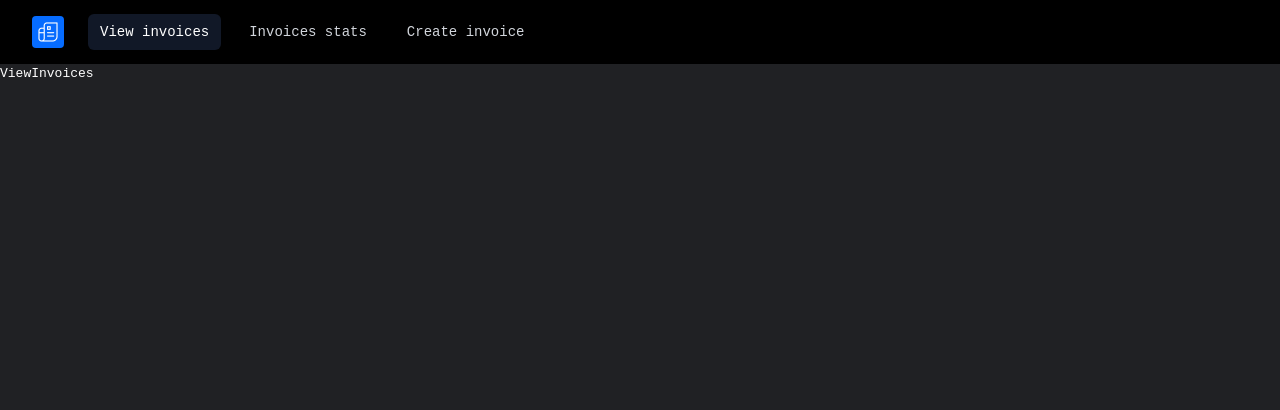
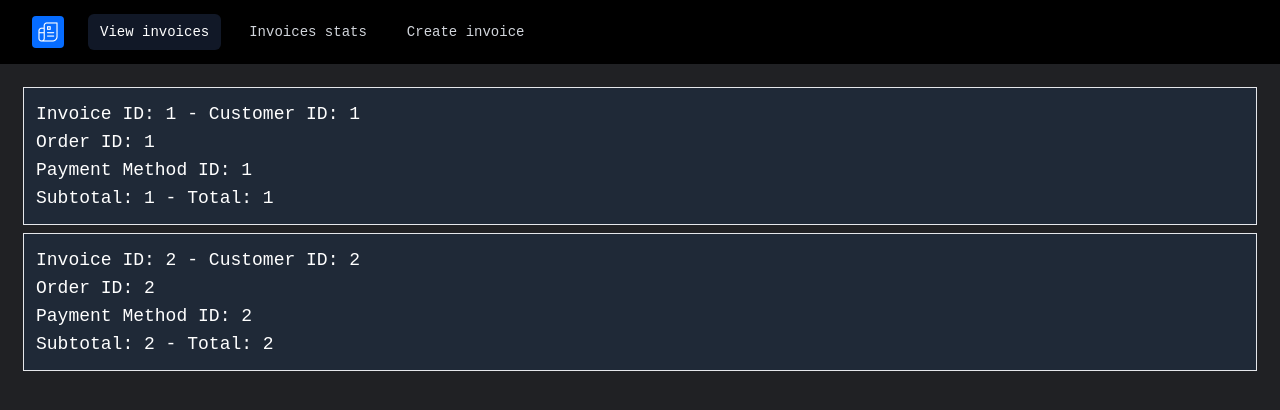
Before and after one commit to Diego-Hiriart/AppsDistrib-HCEG-GUI, a React (Create React App) app: page /invoice in a window 1280 px wide. Shown: the top 410 px of the page. Built offline with nearby package versions, Linux system fonts and the light colour scheme.

Commit message:
Add invoices listing and full view per invoice

```diff
--- a/src/components/invoice/FullInvoice.jsx
+++ b/src/components/invoice/FullInvoice.jsx
@@ -1,5 +1,69 @@
-import React from "react";
+import React, { useEffect, useState } from "react";
+import { MAIN_API_URL } from "../../utils/api";
+import { fetchApi } from "../../utils/fetchApi";
 
-export const FullInvoice = () => {
-  return <div>FullInvoice</div>;
+export const FullInvoice = ({ invoice }) => {
+  const [customer, setCustomer] = useState();
+  // const [order, setOrder] = useState();
+
+  useEffect(() => {
+    async function getCustomer(id) {
+      const response = await fetchApi(
+        MAIN_API_URL + "customers/search?id=" + id
+      );
+      return response.ok ? setCustomer(response.data) : setCustomer(undefined);
+    }
+
+    // async function getOrder(id) {
+    //   const response = await fetchApi(
+    //     MAIN_API_URL + "order-item/search?id=" + id
+    //   );
+    //   return response.ok ? response.data : undefined;
+    // }
+
+    getCustomer(invoice.customerId);
+  }, [invoice.customerId]);
+
+  return invoice && customer ? (
+    <div className="border text-lg p-3 mt-5 mx-20 bg-gray-900">
+      <p>Invoice ID: {invoice.invoiceId}</p>
+
+      <br />
+
+      <p>Customer</p>
+      <div className="flex gap-5 justify-between flex-wrap">
+        <p>Full name: {customer.fullName}</p>
+        <p>ID Document: {customer.idDocument}</p>
+        <p>Phone: {customer.phone}</p>
+        <p>Email: {customer.email}</p>
+        <p>Birth Date: {customer.birthDate}</p>
+        <p>Address: {customer.address}</p>
+      </div>
+
+      <br />
+
+      <p>Order</p>
+      <div className="flex gap-5 justify-between flex-wrap">
+        <p>Full name: {customer.fullName}</p>
+        <p>ID Document: {customer.idDocument}</p>
+        <p>Phone: {customer.phone}</p>
+        <p>Email: {customer.email}</p>
+        <p>Birth Date: {customer.birthDate}</p>
+        <p>Address: {customer.address}</p>
+      </div>
+
+      <br />
+
+      <p>Payment Method: {invoice.invoiceId}</p>
+
+      <br />
+      <div className="flex gap-5 justify-between flex-wrap">
+        <p>Subtotal: {invoice.subtotal}</p>
+        <p>Tax: {invoice.tax}</p>
+        <p>Total: {invoice.total}</p>
+      </div>
+    </div>
+  ) : (
+    ""
+  );
 };
--- a/src/components/invoice/InvoiceItem.jsx
+++ b/src/components/invoice/InvoiceItem.jsx
@@ -1,5 +1,19 @@
 import React from "react";
 
-export const InvoiceItem = () => {
-  return <section>asdadasd</section>;
+export const InvoiceItem = ({ invoice }) => {
+  return invoice ? (
+    <>
+      <li>
+        {"Invoice ID: " +
+          invoice.invoiceId +
+          " - Customer ID: " +
+          invoice.customerId}
+      </li>
+      <li>{"Order ID: " + invoice.orderId}</li>
+      <li>{"Payment Method ID: " + invoice.paymentMethodId}</li>
+      <li>{"Subtotal: " + invoice.subtotal + " - Total: " + invoice.total}</li>
+    </>
+  ) : (
+    ""
+  );
 };
--- a/src/index.css
+++ b/src/index.css
@@ -16,3 +16,7 @@ section {
   margin: 0;
   padding: 0;
 }
+
+li {
+  list-style: none;
+}
--- a/src/views/ViewInvoices.jsx
+++ b/src/views/ViewInvoices.jsx
@@ -1,5 +1,70 @@
-import React from "react";
+import React, { useState, useEffect } from "react";
+import { FullInvoice } from "../components/invoice/FullInvoice";
+import { InvoiceItem } from "../components/invoice/InvoiceItem";
 
 export const ViewInvoices = () => {
-  return <div>ViewInvoices</div>;
+  let myInvoice = {
+    invoiceId: 1,
+    orderId: 1,
+    customerId: 1,
+    paymentMethodId: 1,
+    subtotal: 1,
+    total: 1,
+    tax: 1.1,
+  };
+  let myInvoice2 = {
+    invoiceId: 2,
+    orderId: 2,
+    customerId: 2,
+    paymentMethodId: 2,
+    subtotal: 2,
+    total: 2,
+    tax: 2.2,
+  };
+  const [invoices /*setInvoices*/] = useState([myInvoice, myInvoice2]);
+  const [isInvoiceOpen, setIsInvoiceOpen] = useState([false, undefined]);
+  // const [customer, setCustomer] = useState();
+  // const [order, setOrder] = useState();
+
+  useEffect(() => {
+    // async function getInvoices() {
+    //   const response = await fetchApi(MAIN_API_URL + "invoices");
+    //   response.ok ? setInvoices(response.data) : console.log(response.status);
+    // }
+    // getInvoices();
+  }, []);
+
+  async function openInvoice(invoice) {
+    setIsInvoiceOpen([true, invoice]);
+  }
+
+  function closeInvoice() {
+    setIsInvoiceOpen([false]);
+  }
+
+  return !isInvoiceOpen[0] ? (
+    <section>
+      <div>
+        {invoices.map((item, index) => (
+          <div
+            key={index}
+            className="border p-3 text-lg m-2 cursor-pointer bg-gray-800 hover:bg-gray-900"
+            onClick={() => openInvoice(item)}
+          >
+            <InvoiceItem invoice={item} />
+          </div>
+        ))}
+      </div>
+    </section>
+  ) : (
+    <section>
+      <button
+        className="border p-3 bg-sky-700 hover:bg-sky-900"
+        onClick={closeInvoice}
+      >
+        Close invoice
+      </button>
+      <FullInvoice invoice={isInvoiceOpen[1]} />
+    </section>
+  );
 };
```
